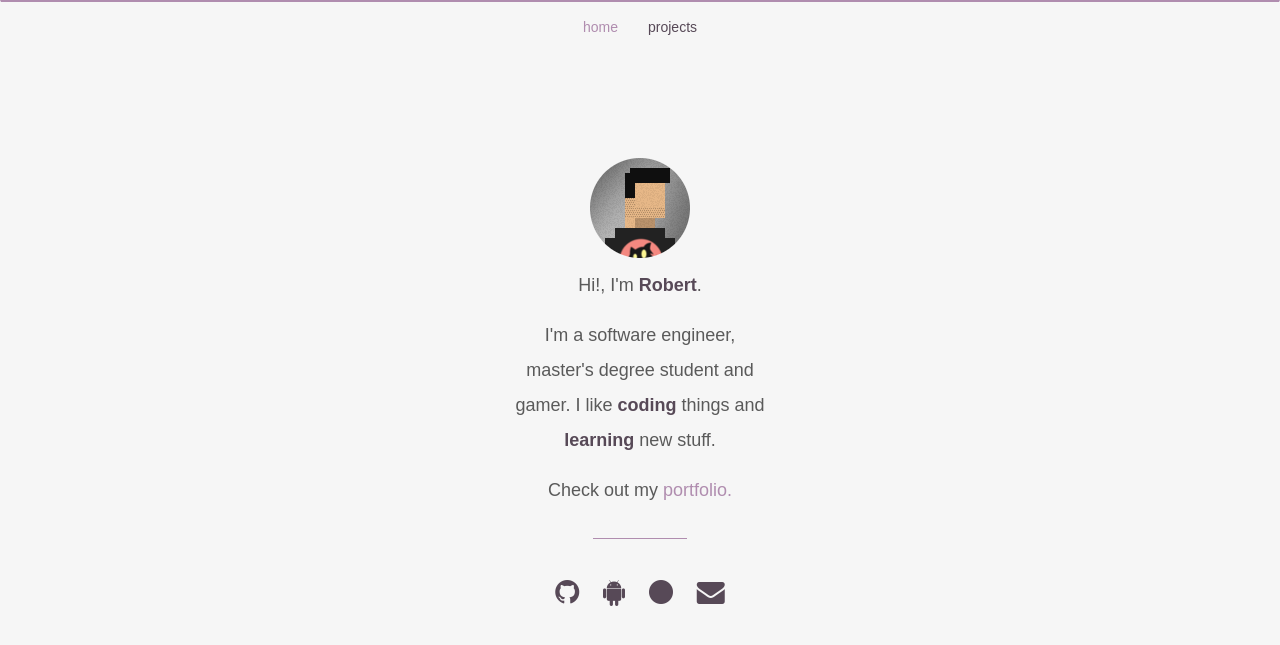
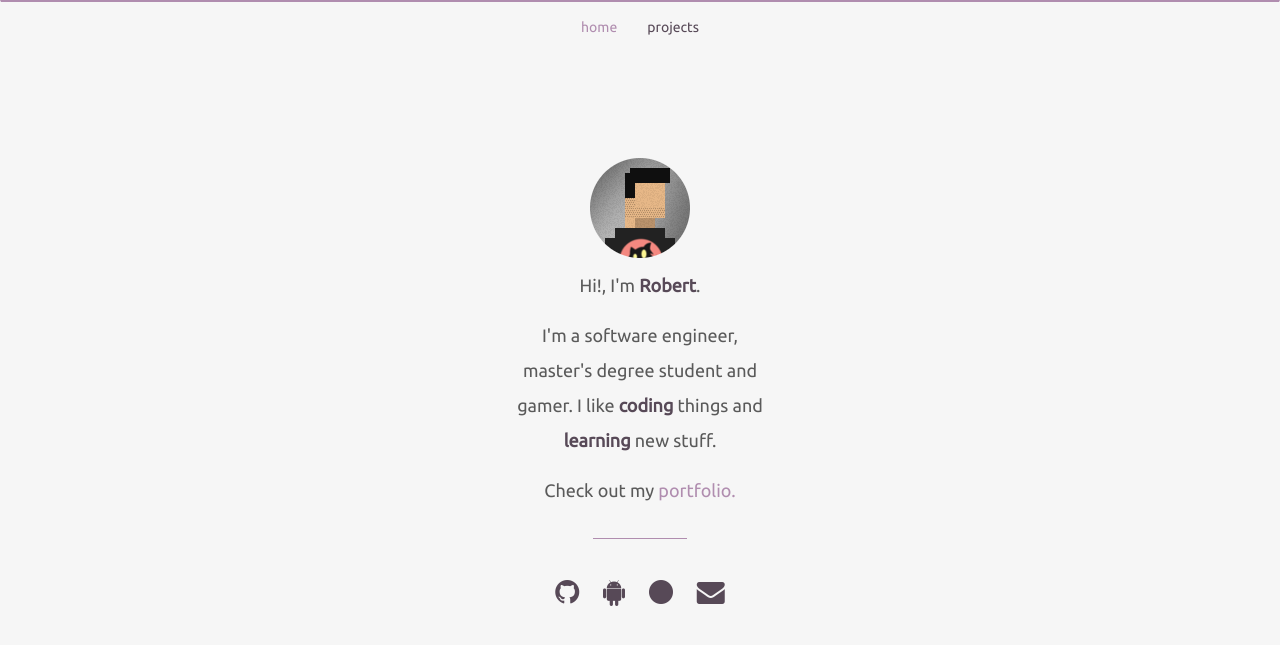
Before and after one commit to krovs/portfolio, a Jekyll site: the page built from index.html, in a window 1280 px wide. Shown: the top 645 px of the page. Built offline with Jekyll 4.4.1, drawn with Linux system fonts in a browser that asks for light colours; nearby versions of some CDN libraries.

Commit message:
Fix fonts

```diff
--- a/_includes/head.html
+++ b/_includes/head.html
@@ -7,9 +7,9 @@
 
   <title>{% if page.title %}{{ page.title | escape }}{% else %}{{ site.title | escape }}{% endif %}</title>
   <meta name="description" content="{% if page.excerpt %}{{ page.excerpt | strip_html | strip_newlines | truncate: 160 }}{% else %}{{ site.description }}{% endif %}">
-  <link href='/fonts/Ubuntu-Regular.ttf' rel='stylesheet' type='text/css'>
+  <link href='https://fonts.googleapis.com/css?family=Ubuntu' rel='stylesheet' type='text/css'>
   <link href='/css/font-awesome.min.css' rel='stylesheet' type='text/css'>
-  <link href="css/bootstrap.min.css" rel="stylesheet">
+  <link href="/css/bootstrap.min.css" rel="stylesheet">
 
   <link rel="stylesheet" href="{{ "/css/main.css" | prepend: site.baseurl }}">
   <link rel="canonical" href="{{ page.url | replace:'index.html','' | prepend: site.baseurl | prepend: site.url }}">
--- a/_posts/14-05-2015-casualwizard.markdown
+++ b/_posts/14-05-2015-casualwizard.markdown
@@ -19,7 +19,7 @@ defeat all the enemies while collecting items along three different levels.
 <div class="row">
     <div class="col-xs-12 col-sm-12 col-md-12">
         <a href="#" class="thumbnail">
-            <img src="/images/cw2.png" class="img-responsive">
+            <img src="/images/cw1.png" class="img-responsive">
         </a>
     </div>
 </div>
```
